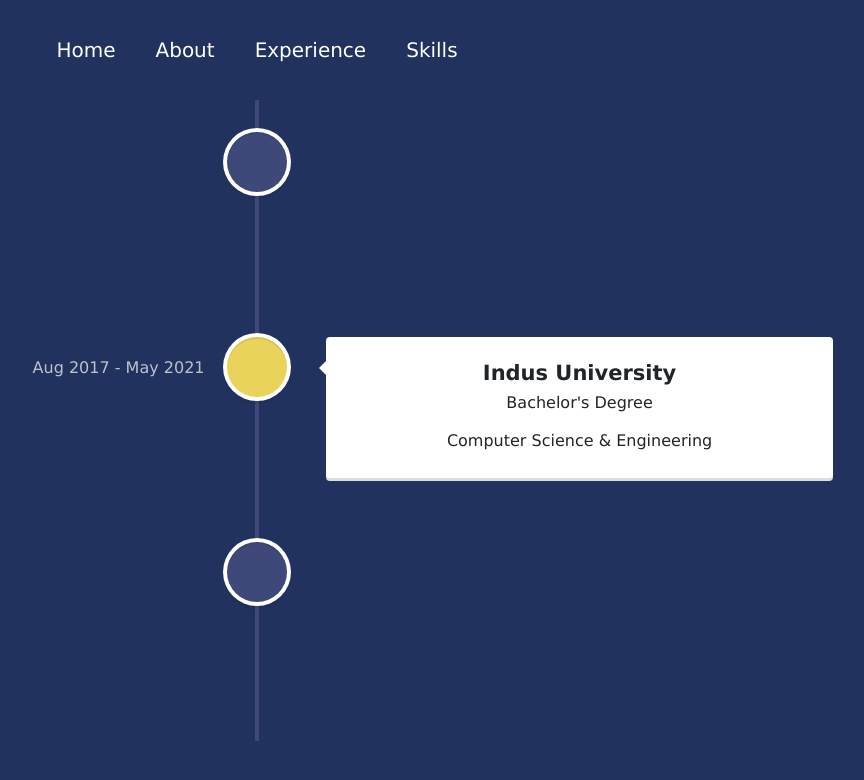
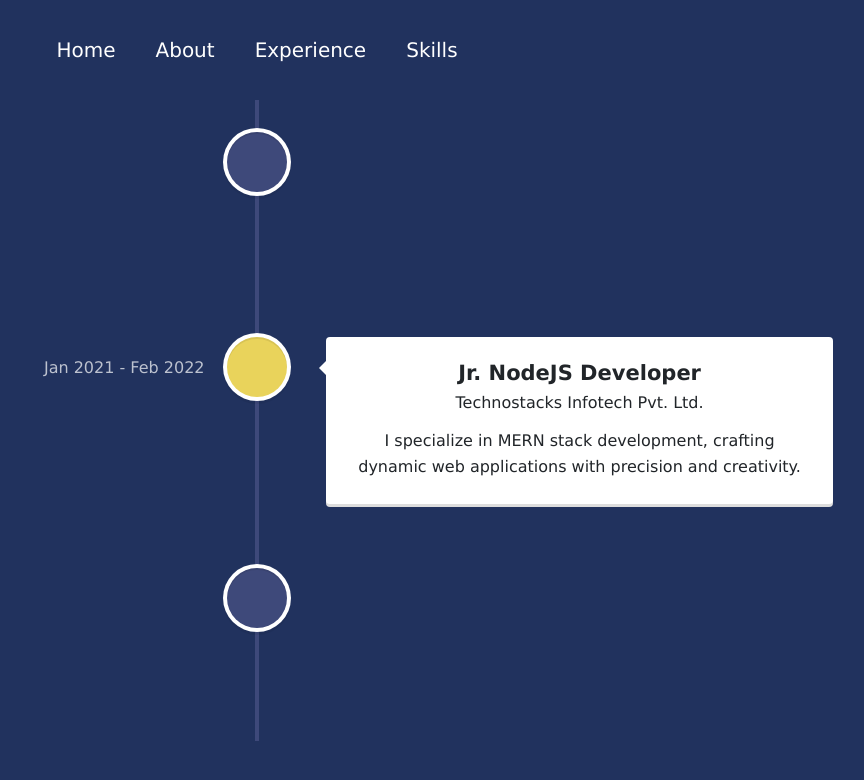
Before and after one commit to skhushi26/personal-portfolio, a React (Create React App) app: page /experience in a window 1280 px wide. Shown: the top 780 px of the page, without its empty margins (383-1247 px from the left). Built offline with nearby package versions, Linux system fonts and the light colour scheme.

Commit message:
refactor: experience page

```diff
--- a/src/pages/Experience.js
+++ b/src/pages/Experience.js
@@ -16,23 +16,11 @@
           <h4 className="vertical-timeline-element-subtitle">Post Graduate Diploma</h4>
           <p> Web Development</p>
         </VerticalTimelineElement>
-        <VerticalTimelineElement
-          className="vertical-timeline-element--education"
-          date="Aug 2017 - May 2021"
-          iconStyle={{ background: "#e9d35b", color: "#fff" }}
-          //   icon={<SchoolIcon />}
-        >
-          <h3 className="vertical-timeline-element-title">Indus University</h3>
 
-          <h4 className="vertical-timeline-element-subtitle">Bachelor's Degree</h4>
-
-          <p> Computer Science & Engineering</p>
-        </VerticalTimelineElement>
         <VerticalTimelineElement
           className="vertical-timeline-element--work"
           date="Jan 2021 - Feb 2022"
-          iconStyle={{ background: "#3e497a", color: "#fff" }}
-          //   icon={<WorkIcon />}
+          iconStyle={{ background: "#e9d35b", color: "#fff" }}
         >
           <h3 className="vertical-timeline-element-title">Jr. NodeJS Developer</h3>
           <h4 className="vertical-timeline-element-subtitle">Technostacks Infotech Pvt. Ltd.</h4>
@@ -41,6 +29,17 @@
             and creativity.
           </p>
         </VerticalTimelineElement>
+        <VerticalTimelineElement
+          className="vertical-timeline-element--education"
+          date="Aug 2017 - May 2021"
+          iconStyle={{ background: "#3e497a", color: "#fff" }}
+        >
+          <h3 className="vertical-timeline-element-title">Indus University</h3>
+
+          <h4 className="vertical-timeline-element-subtitle">Bachelor's Degree</h4>
+
+          <p> Computer Science & Engineering</p>
+        </VerticalTimelineElement>
       </VerticalTimeline>
     </div>
   );
--- a/src/styles/Navbar.css
+++ b/src/styles/Navbar.css
@@ -28,6 +28,10 @@
   color: #e9d35b;
 }
 
+a:active {
+  color: #e9d35b;
+}
+
 .toggleButton {
   width: 100%;
   height: 100px;
@@ -39,6 +43,7 @@
 .toggleButton svg {
   font-size: 50px;
 }
+
 .toggleButton button {
   margin-right: 20px;
   background-color: transparent;
```
